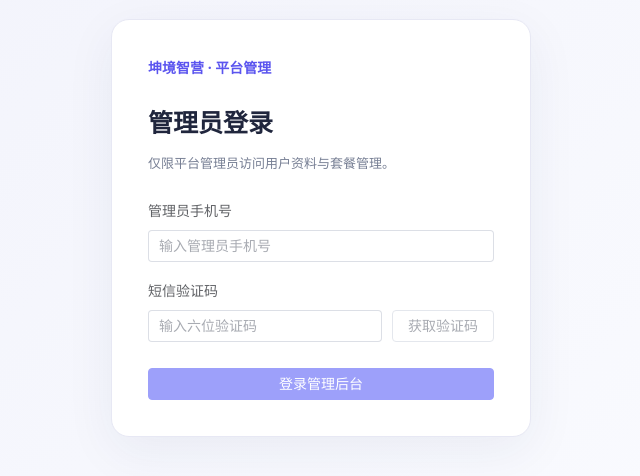
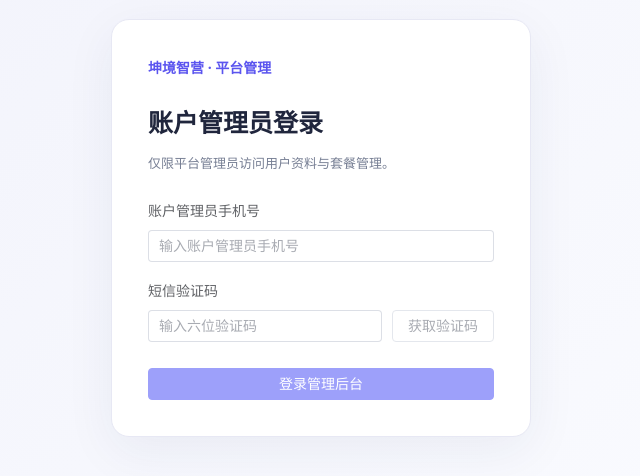
Before and after one commit to daihe-code/lynxad-app, a Vue app in the folder web/: page /admin/login in a window 1280 px wide. Shown: the part 172-648 px from the top of the page, without its empty margins (319-959 px from the left). Built offline with nearby package versions, Linux system fonts and the light colour scheme; what @tanstack/vue-query would draw is missing.

Commit message:
Name the account admin on the platform login form

```diff
--- a/web/src/pages/admin/Login.vue
+++ b/web/src/pages/admin/Login.vue
@@ -1,10 +1,10 @@
 <template>
   <main class="admin-login">
     <section class="login-card">
-      <span class="admin-brand">坤境智营 · 平台管理</span><h1>管理员登录</h1><p>仅限平台管理员访问用户资料与套餐管理。</p>
+      <span class="admin-brand">坤境智营 · 平台管理</span><h1>账户管理员登录</h1><p>仅限平台管理员访问用户资料与套餐管理。</p>
       <el-form label-position="top" @submit.prevent="login">
-        <el-form-item label="管理员手机号" :error="phoneError">
-          <el-input v-model="phone" type="tel" autocomplete="tel-national" inputmode="numeric" maxlength="11" placeholder="输入管理员手机号" :disabled="busy || sending" />
+        <el-form-item label="账户管理员手机号" :error="phoneError">
+          <el-input v-model="phone" type="tel" autocomplete="tel-national" inputmode="numeric" maxlength="11" placeholder="输入账户管理员手机号" :disabled="busy || sending" />
         </el-form-item>
         <el-form-item label="短信验证码" :error="codeError">
           <div class="code-row">
```
